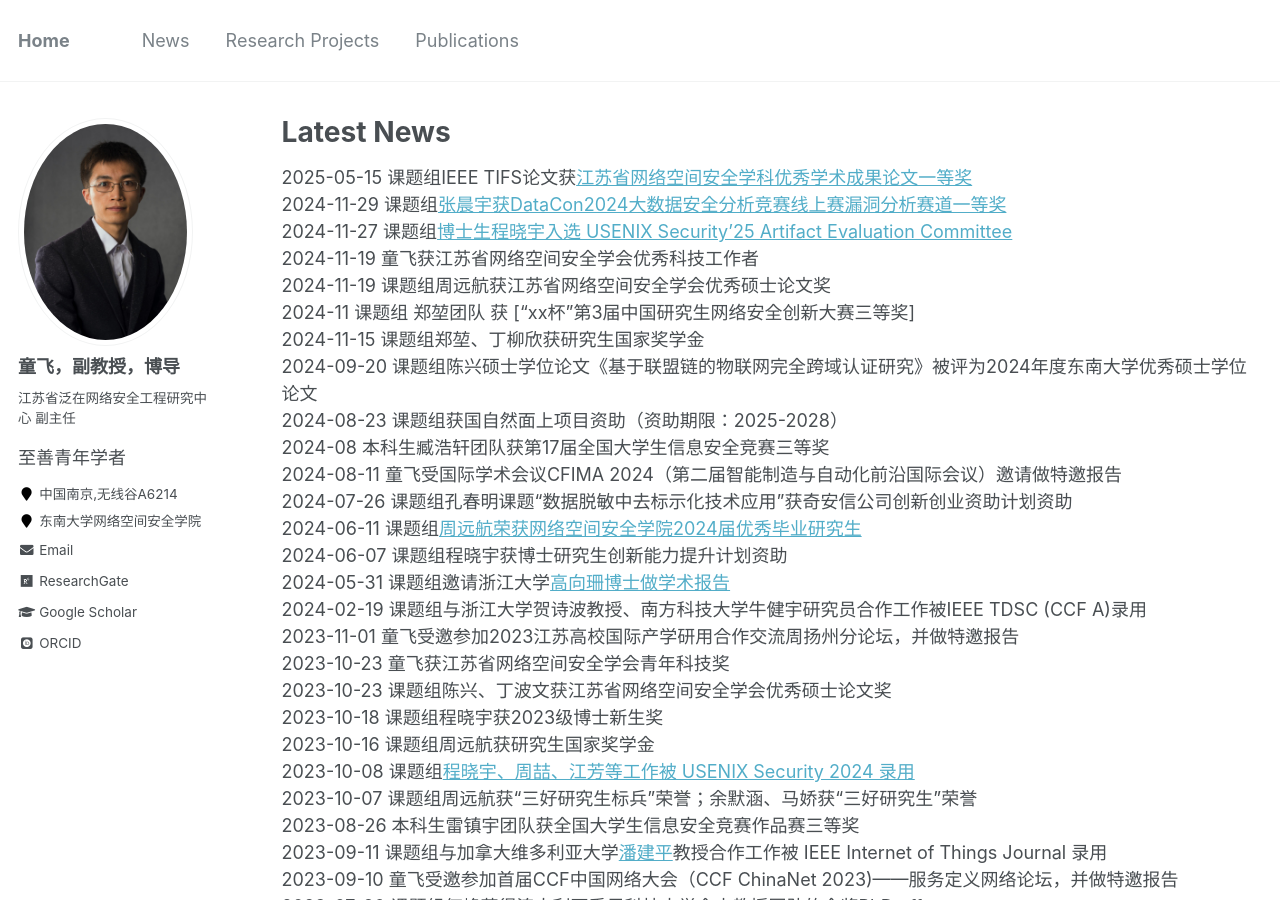
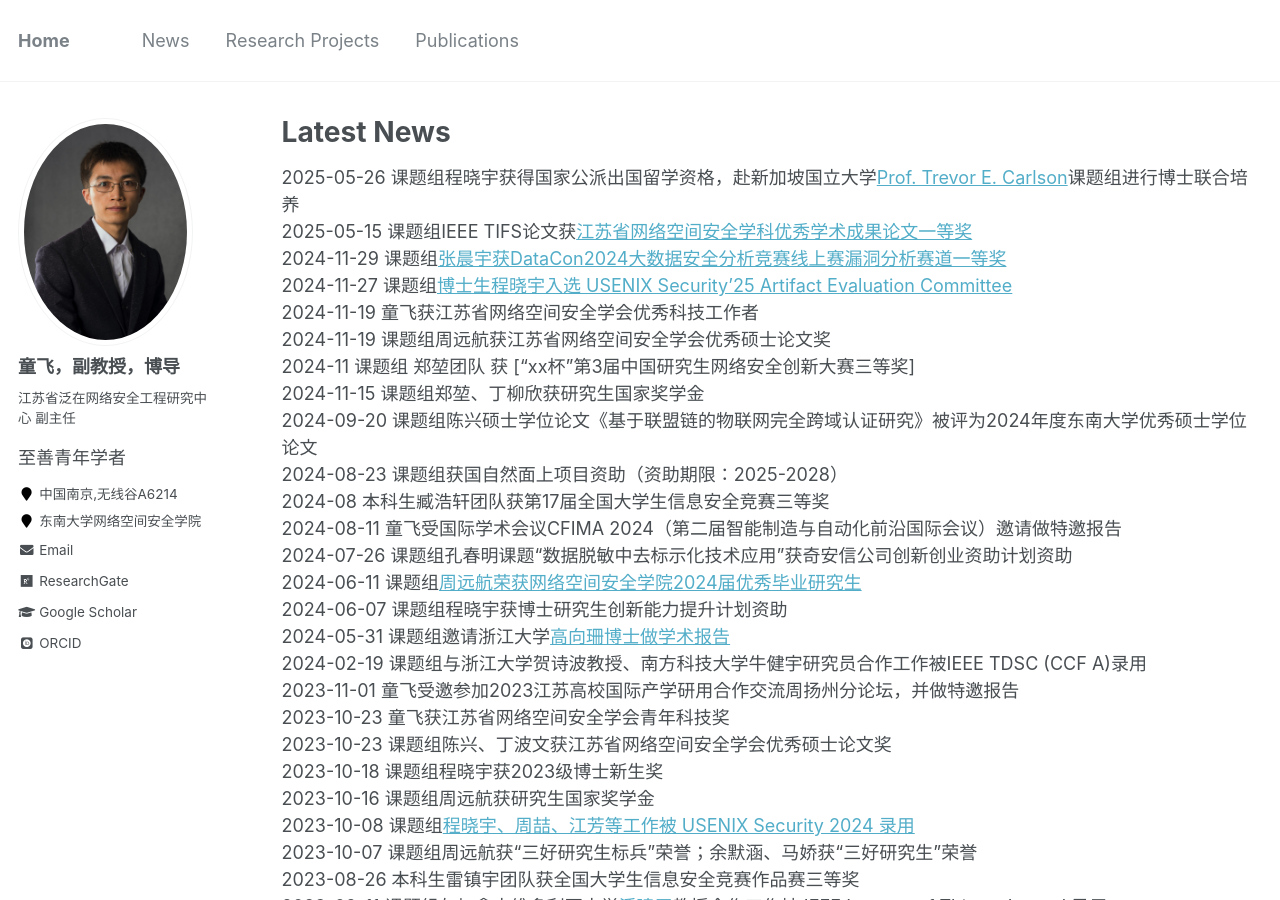
Before and after one commit to fei-tong/fei-tong.github.io, a Jekyll site: the page built from _pages/News.md, in a window 1280 px wide and 900 px high. Built offline with Jekyll 4.4.1, drawn with Linux system fonts in a browser that asks for light colours; some web fonts are replaced.

Commit message:
Update News.md

```diff
--- a/_pages/News.md
+++ b/_pages/News.md
@@ -4,6 +4,7 @@ title: "Latest News"
 permalink: /News/
 author_profile: true
 ---
+2025-05-26 课题组程晓宇获得国家公派出国留学资格，赴新加坡国立大学[Prof. Trevor E. Carlson](https://www.comp.nus.edu.sg/~tcarlson/)课题组进行博士联合培养<br>
 2025-05-15 课题组IEEE TIFS论文获[江苏省网络空间安全学科优秀学术成果论文一等奖](https://www.jscsa.org.cn/contents/197/500.html)<br>
 2024-11-29 课题组[张晨宇获DataCon2024大数据安全分析竞赛线上赛漏洞分析赛道一等奖](https://mp.weixin.qq.com/s/f5W3SDWX3UBYfDrcnMldmw)<br>
 2024-11-27 课题组[博士生程晓宇入选 USENIX Security'25 Artifact Evaluation Committee](https://www.usenix.org/conference/usenixsecurity25/call-for-papers)<br>
```
